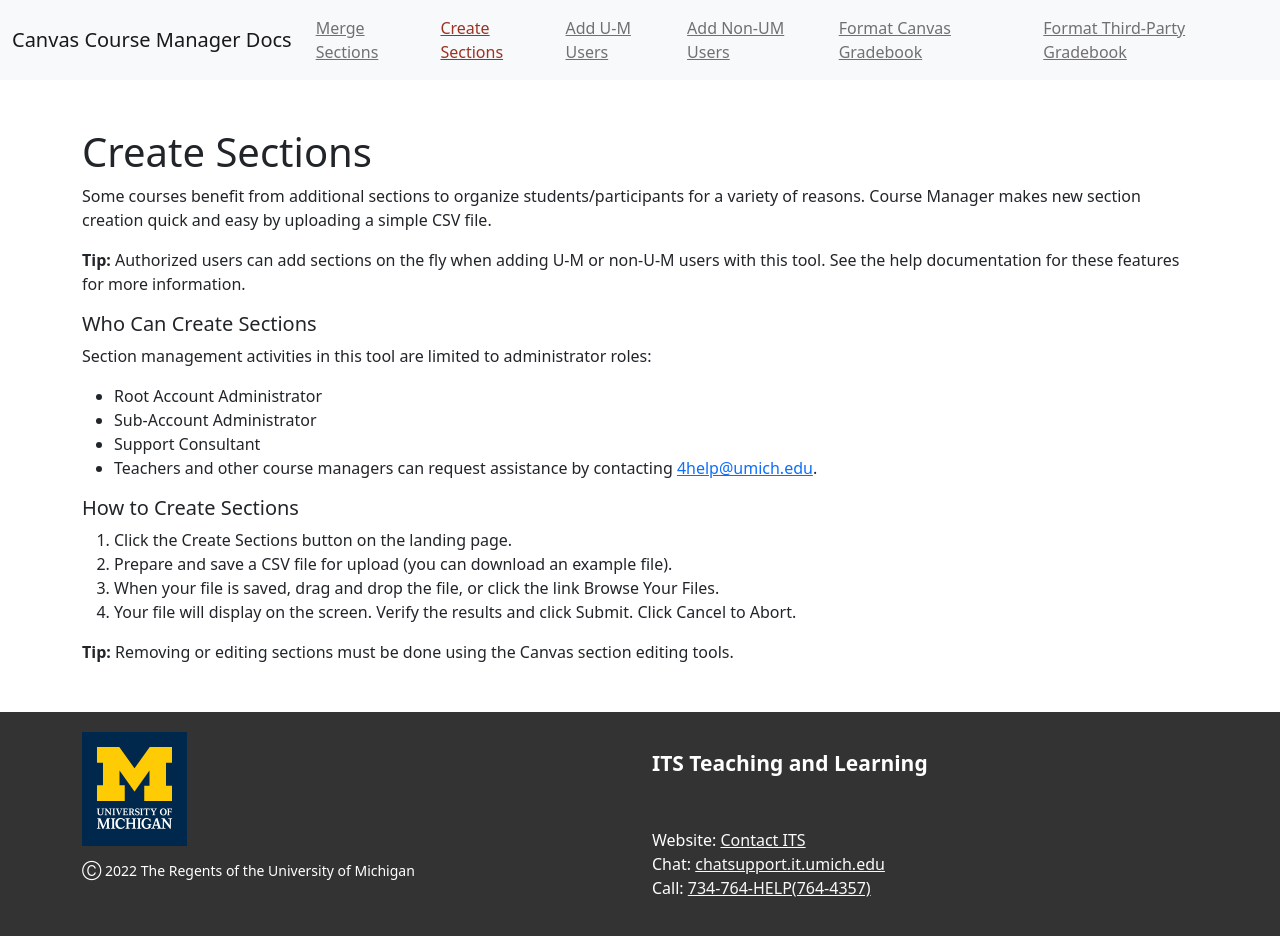
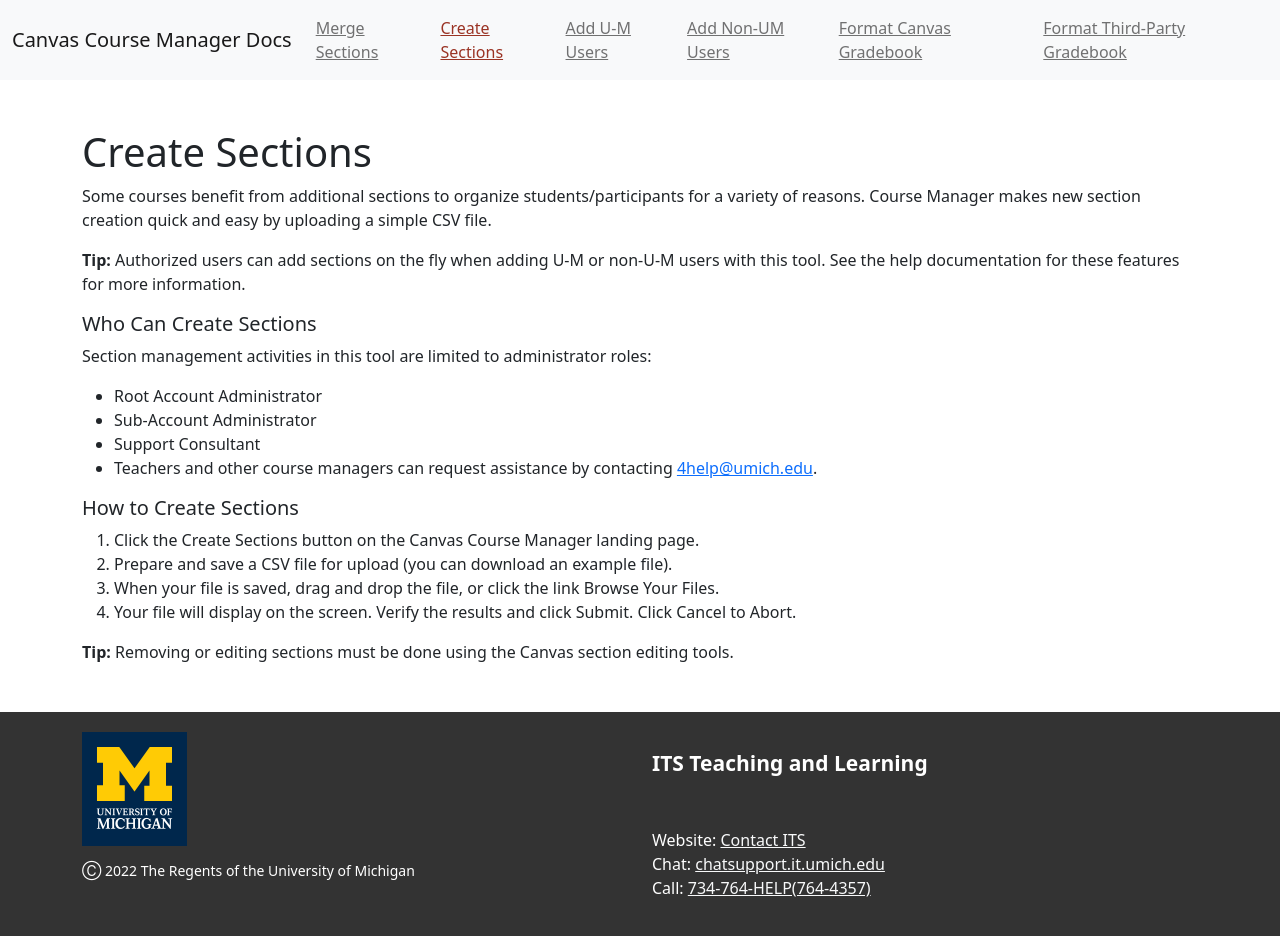
Before and after one commit to tl-its-umich-edu/canvas-course-manager-next, a Jekyll site: the page built from docs/create-sections.html, in a window 1280 px wide. Built offline with Jekyll 4.4.1, drawn with Linux system fonts in a browser that asks for light colours.

Commit message:
Update docs/create-sections.html
Co-authored-by: melindakraft <makraft@umich.edu>

```diff
--- a/docs/create-sections.html
+++ b/docs/create-sections.html
@@ -22,7 +22,7 @@
 </ul>
 <h2 class="h5">How to Create Sections</h2>
 <ol>
-  <li>Click the Create Sections button on the landing page.</li>
+  <li>Click the Create Sections button on the Canvas Course Manager landing page.</li>
   <li>Prepare and save a CSV file for upload (you can download an example file).</li>
   <li>When your file is saved, drag and drop the file, or click the link Browse Your Files.</li>
   <li>Your file will display on the screen. Verify the results and click Submit. Click Cancel to Abort.</li>
```
